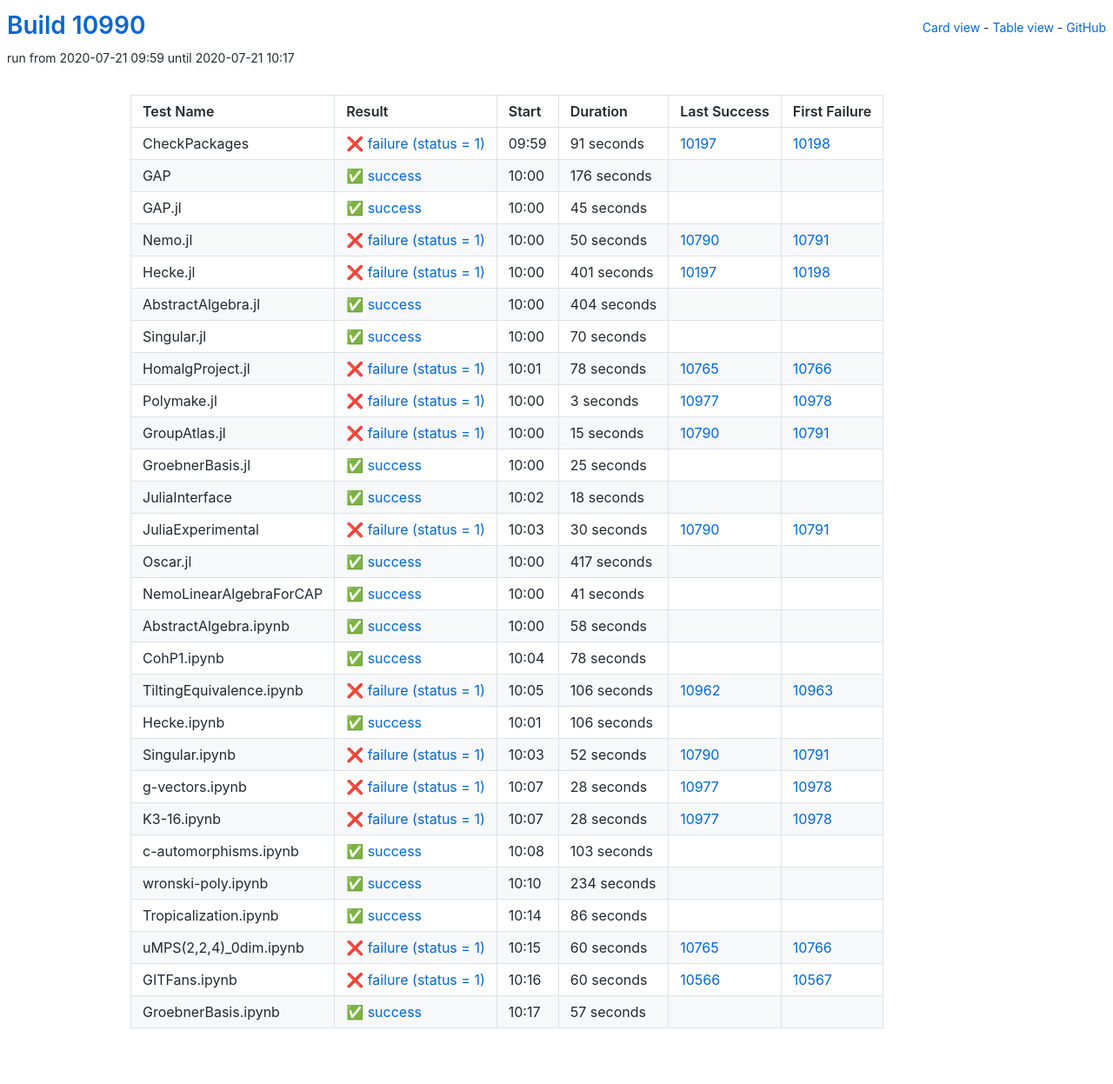
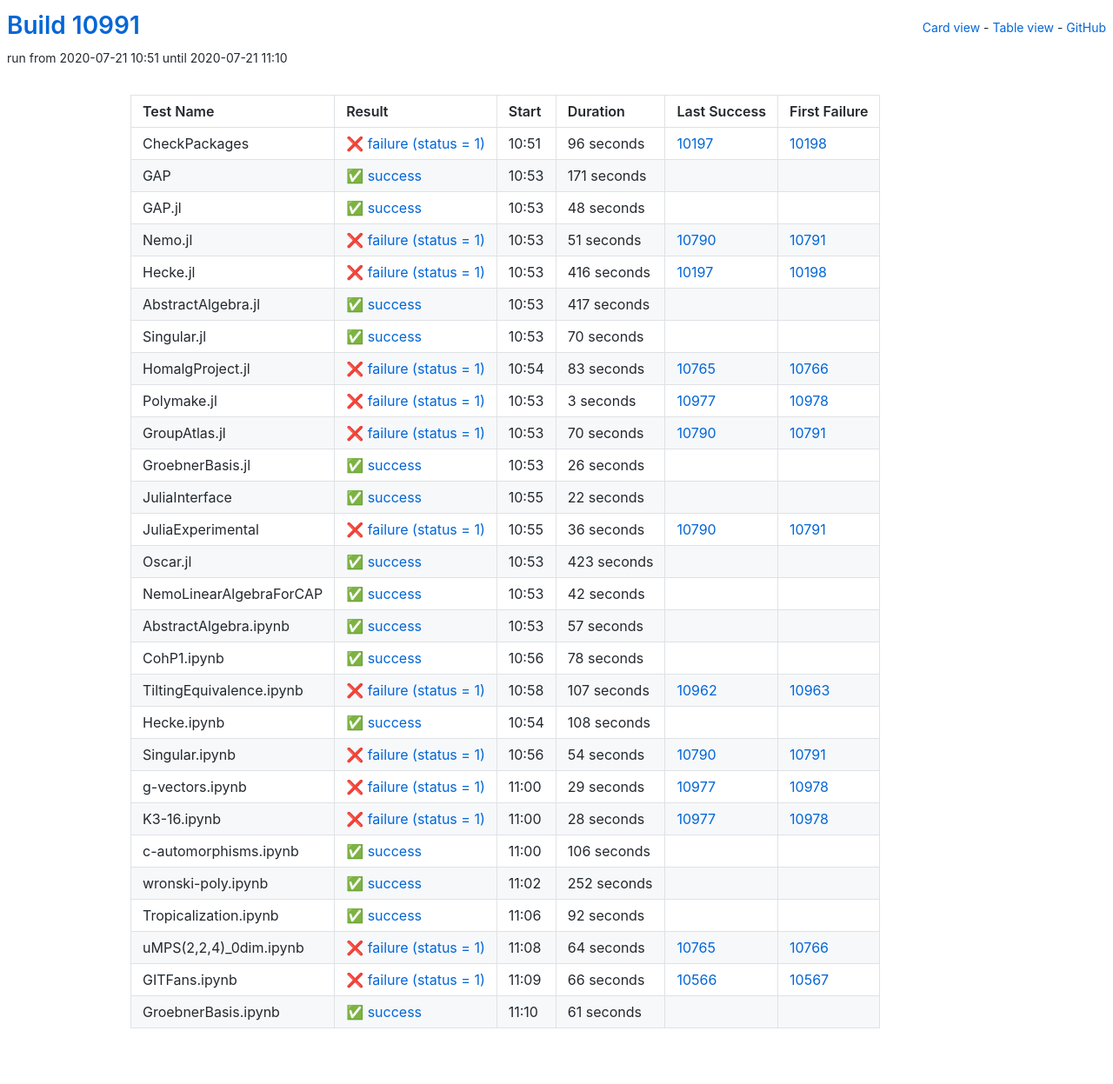
Before and after one commit to oscar-system/oscar-ci-status, a Jekyll site: the page built from table.html, in a window 1280 px wide. Shown: the whole page at 87% size. Built offline with Jekyll 4.4.1, drawn with Linux system fonts in a browser that asks for light colours.

Commit message:
Build #10991

```diff
--- a/_data/ci.yml
+++ b/_data/ci.yml
@@ -1,6 +1,6 @@
 ---
-build: 10990
-build_url: https://oscarci.mathematik.uni-kl.de/job/oscar/10990/
+build: 10991
+build_url: https://oscarci.mathematik.uni-kl.de/job/oscar/10991/
 job: oscar
 organization: oscar-system
 repo: oscar-ci-status
@@ -8,80 +8,80 @@
 tests:
 - name: CheckPackages
   id: checkpackages
-  log: https://oscarci.mathematik.uni-kl.de/job/oscar/10990/artifact/logs/build-10990/CheckPackages.log
-  start: 2020-07-21 09:59
+  log: https://oscarci.mathematik.uni-kl.de/job/oscar/10991/artifact/logs/build-10991/CheckPackages.log
+  start: 2020-07-21 10:51
   success: false
   exitcode: 1
   status: failure
-  duration: 91
+  duration: 96
   last_success: 10197
   last_success_url: https://oscarci.mathematik.uni-kl.de/job/oscar/10197/
   first_failure: 10198
   first_failure_url: https://oscarci.mathematik.uni-kl.de/job/oscar/10198/
 - name: GAP
   id: gap
-  log: https://oscarci.mathematik.uni-kl.de/job/oscar/10990/artifact/logs/build-10990/GAP.log
-  start: 2020-07-21 10:00
+  log: https://oscarci.mathematik.uni-kl.de/job/oscar/10991/artifact/logs/build-10991/GAP.log
+  start: 2020-07-21 10:53
   success: true
   exitcode: 0
   status: success
-  duration: 176
+  duration: 171
   last_success: false
   last_success_url:
   first_failure: false
   first_failure_url:
 - name: GAP.jl
   id: gap-jl
-  log: https://oscarci.mathematik.uni-kl.de/job/oscar/10990/artifact/logs/build-10990/GAP.jl.log
-  start: 2020-07-21 10:00
+  log: https://oscarci.mathematik.uni-kl.de/job/oscar/10991/artifact/logs/build-10991/GAP.jl.log
+  start: 2020-07-21 10:53
   success: true
   exitcode: 0
   status: success
-  duration: 45
+  duration: 48
   last_success: false
   last_success_url:
   first_failure: false
   first_failure_url:
 - name: Nemo.jl
   id: nemo-jl
-  log: https://oscarci.mathematik.uni-kl.de/job/oscar/10990/artifact/logs/build-10990/Nemo.jl.log
-  start: 2020-07-21 10:00
+  log: https://oscarci.mathematik.uni-kl.de/job/oscar/10991/artifact/logs/build-10991/Nemo.jl.log
+  start: 2020-07-21 10:53
   success: false
   exitcode: 1
   status: failure
-  duration: 50
+  duration: 51
   last_success: 10790
   last_success_url: https://oscarci.mathematik.uni-kl.de/job/oscar/10790/
   first_failure: 10791
   first_failure_url: https://oscarci.mathematik.uni-kl.de/job/oscar/10791/
 - name: Hecke.jl
   id: hecke-jl
-  log: https://oscarci.mathematik.uni-kl.de/job/oscar/10990/artifact/logs/build-10990/Hecke.jl.log
-  start: 2020-07-21 10:00
+  log: https://oscarci.mathematik.uni-kl.de/job/oscar/10991/artifact/logs/build-10991/Hecke.jl.log
+  start: 2020-07-21 10:53
   success: false
   exitcode: 1
   status: failure
-  duration: 401
+  duration: 416
   last_success: 10197
   last_success_url: https://oscarci.mathematik.uni-kl.de/job/oscar/10197/
   first_failure: 10198
   first_failure_url: https://oscarci.mathematik.uni-kl.de/job/oscar/10198/
 - name: AbstractAlgebra.jl
   id: abstractalgebra-jl
-  log: https://oscarci.mathematik.uni-kl.de/job/oscar/10990/artifact/logs/build-10990/AbstractAlgebra.jl.log
-  start: 2020-07-21 10:00
+  log: https://oscarci.mathematik.uni-kl.de/job/oscar/10991/artifact/logs/build-10991/AbstractAlgebra.jl.log
+  start: 2020-07-21 10:53
   success: true
   exitcode: 0
   status: success
-  duration: 404
+  duration: 417
   last_success: false
   last_success_url:
   first_failure: false
   first_failure_url:
 - name: Singular.jl
   id: singular-jl
-  log: https://oscarci.mathematik.uni-kl.de/job/oscar/10990/artifact/logs/build-10990/Singular.jl.log
-  start: 2020-07-21 10:00
+  log: https://oscarci.mathematik.uni-kl.de/job/oscar/10991/artifact/logs/build-10991/Singular.jl.log
+  start: 2020-07-21 10:53
   success: true
   exitcode: 0
   status: success
@@ -92,20 +92,20 @@
   first_failure_url:
 - name: HomalgProject.jl
   id: homalgproject-jl
-  log: https://oscarci.mathematik.uni-kl.de/job/oscar/10990/artifact/logs/build-10990/HomalgProject.jl.log
-  start: 2020-07-21 10:01
+  log: https://oscarci.mathematik.uni-kl.de/job/oscar/10991/artifact/logs/build-10991/HomalgProject.jl.log
+  start: 2020-07-21 10:54
   success: false
   exitcode: 1
   status: failure
-  duration: 78
+  duration: 83
   last_success: 10765
   last_success_url: https://oscarci.mathematik.uni-kl.de/job/oscar/10765/
   first_failure: 10766
   first_failure_url: https://oscarci.mathematik.uni-kl.de/job/oscar/10766/
 - name: Polymake.jl
   id: polymake-jl
-  log: https://oscarci.mathematik.uni-kl.de/job/oscar/10990/artifact/logs/build-10990/Polymake.jl.log
-  start: 2020-07-21 10:00
+  log: https://oscarci.mathematik.uni-kl.de/job/oscar/10991/artifact/logs/build-10991/Polymake.jl.log
+  start: 2020-07-21 10:53
   success: false
   exitcode: 1
   status: failure
@@ -116,92 +116,92 @@
   first_failure_url: https://oscarci.mathematik.uni-kl.de/job/oscar/10978/
 - name: GroupAtlas.jl
   id: groupatlas-jl
-  log: https://oscarci.mathematik.uni-kl.de/job/oscar/10990/artifact/logs/build-10990/GroupAtlas.jl.log
-  start: 2020-07-21 10:00
+  log: https://oscarci.mathematik.uni-kl.de/job/oscar/10991/artifact/logs/build-10991/GroupAtlas.jl.log
+  start: 2020-07-21 10:53
   success: false
   exitcode: 1
   status: failure
-  duration: 15
+  duration: 70
   last_success: 10790
   last_success_url: https://oscarci.mathematik.uni-kl.de/job/oscar/10790/
   first_failure: 10791
   first_failure_url: https://oscarci.mathematik.uni-kl.de/job/oscar/10791/
 - name: GroebnerBasis.jl
   id: groebnerbasis-jl
-  log: https://oscarci.mathematik.uni-kl.de/job/oscar/10990/artifact/logs/build-10990/GroebnerBasis.jl.log
-  start: 2020-07-21 10:00
+  log: https://oscarci.mathematik.uni-kl.de/job/oscar/10991/artifact/logs/build-10991/GroebnerBasis.jl.log
+  start: 2020-07-21 10:53
   success: true
   exitcode: 0
   status: success
-  duration: 25
+  duration: 26
   last_success: false
   last_success_url:
   first_failure: false
   first_failure_url:
 - name: JuliaInterface
   id: juliainterface
-  log: https://oscarci.mathematik.uni-kl.de/job/oscar/10990/artifact/logs/build-10990/JuliaInterface.log
-  start: 2020-07-21 10:02
+  log: https://oscarci.mathematik.uni-kl.de/job/oscar/10991/artifact/logs/build-10991/JuliaInterface.log
+  start: 2020-07-21 10:55
   success: true
   exitcode: 0
   status: success
-  duration: 18
+  duration: 22
   last_success: false
   last_success_url:
   first_failure: false
   first_failure_url:
 - name: JuliaExperimental
   id: juliaexperimental
-  log: https://oscarci.mathematik.uni-kl.de/job/oscar/10990/artifact/logs/build-10990/JuliaExperimental.log
-  start: 2020-07-21 10:03
+  log: https://oscarci.mathematik.uni-kl.de/job/oscar/10991/artifact/logs/build-10991/JuliaExperimental.log
+  start: 2020-07-21 10:55
   success: false
   exitcode: 1
   status: failure
-  duration: 30
+  duration: 36
   last_success: 10790
   last_success_url: https://oscarci.mathematik.uni-kl.de/job/oscar/10790/
   first_failure: 10791
   first_failure_url: https://oscarci.mathematik.uni-kl.de/job/oscar/10791/
 - name: Oscar.jl
   id: oscar-jl
-  log: https://oscarci.mathematik.uni-kl.de/job/oscar/10990/artifact/logs/build-10990/Oscar.jl.log
-  start: 2020-07-21 10:00
+  log: https://oscarci.mathematik.uni-kl.de/job/oscar/10991/artifact/logs/build-10991/Oscar.jl.log
+  start: 2020-07-21 10:53
   success: true
   exitcode: 0
   status: success
-  duration: 417
+  duration: 423
   last_success: false
   last_success_url:
   first_failure: false
   first_failure_url:
 - name: NemoLinearAlgebraForCAP
   id: nemolinearalgebraforcap
-  log: https://oscarci.mathematik.uni-kl.de/job/oscar/10990/artifact/logs/build-10990/NemoLinearAlgebraForCAP.log
-  start: 2020-07-21 10:00
+  log: https://oscarci.mathematik.uni-kl.de/job/oscar/10991/artifact/logs/build-10991/NemoLinearAlgebraForCAP.log
+  start: 2020-07-21 10:53
   success: true
   exitcode: 0
   status: success
-  duration: 41
+  duration: 42
   last_success: false
   last_success_url:
   first_failure: false
   first_failure_url:
 - name: AbstractAlgebra.ipynb
   id: abstractalgebra-ipynb
-  log: https://oscarci.mathematik.uni-kl.de/job/oscar/10990/artifact/logs/build-10990/AbstractAlgebra.ipynb.log
-  start: 2020-07-21 10:00
+  log: https://oscarci.mathematik.uni-kl.de/job/oscar/10991/artifact/logs/build-10991/AbstractAlgebra.ipynb.log
+  start: 2020-07-21 10:53
   success: true
   exitcode: 0
   status: success
-  duration: 58
+  duration: 57
   last_success: false
   last_success_url:
   first_failure: false
   first_failure_url:
 - name: CohP1.ipynb
   id: cohp1-ipynb
-  log: https://oscarci.mathematik.uni-kl.de/job/oscar/10990/artifact/logs/build-10990/CohP1.ipynb.log
-  start: 2020-07-21 10:04
+  log: https://oscarci.mathematik.uni-kl.de/job/oscar/10991/artifact/logs/build-10991/CohP1.ipynb.log
+  start: 2020-07-21 10:56
   success: true
   exitcode: 0
   status: success
@@ -212,56 +212,56 @@
   first_failure_url:
 - name: TiltingEquivalence.ipynb
   id: tiltingequivalence-ipynb
-  log: https://oscarci.mathematik.uni-kl.de/job/oscar/10990/artifact/logs/build-10990/TiltingEquivalence.ipynb.log
-  start: 2020-07-21 10:05
+  log: https://oscarci.mathematik.uni-kl.de/job/oscar/10991/artifact/logs/build-10991/TiltingEquivalence.ipynb.log
+  start: 2020-07-21 10:58
   success: false
   exitcode: 1
   status: failure
-  duration: 106
+  duration: 107
   last_success: 10962
   last_success_url: https://oscarci.mathematik.uni-kl.de/job/oscar/10962/
   first_failure: 10963
   first_failure_url: https://oscarci.mathematik.uni-kl.de/job/oscar/10963/
 - name: Hecke.ipynb
   id: hecke-ipynb
-  log: https://oscarci.mathematik.uni-kl.de/job/oscar/10990/artifact/logs/build-10990/Hecke.ipynb.log
-  start: 2020-07-21 10:01
+  log: https://oscarci.mathematik.uni-kl.de/job/oscar/10991/artifact/logs/build-10991/Hecke.ipynb.log
+  start: 2020-07-21 10:54
   success: true
   exitcode: 0
   status: success
-  duration: 106
+  duration: 108
   last_success: false
   last_success_url:
   first_failure: false
   first_failure_url:
 - name: Singular.ipynb
   id: singular-ipynb
-  log: https://oscarci.mathematik.uni-kl.de/job/oscar/10990/artifact/logs/build-10990/Singular.ipynb.log
-  start: 2020-07-21 10:03
+  log: https://oscarci.mathematik.uni-kl.de/job/oscar/10991/artifact/logs/build-10991/Singular.ipynb.log
+  start: 2020-07-21 10:56
   success: false
   exitcode: 1
   status: failure
-  duration: 52
+  duration: 54
   last_success: 10790
   last_success_url: https://oscarci.mathematik.uni-kl.de/job/oscar/10790/
   first_failure: 10791
   first_failure_url: https://oscarci.mathematik.uni-kl.de/job/oscar/10791/
 - name: g-vectors.ipynb
   id: g-vectors-ipynb
-  log: https://oscarci.mathematik.uni-kl.de/job/oscar/10990/artifact/logs/build-10990/g-vectors.ipynb.log
-  start: 2020-07-21 10:07
+  log: https://oscarci.mathematik.uni-kl.de/job/oscar/10991/artifact/logs/build-10991/g-vectors.ipynb.log
+  start: 2020-07-21 11:00
   success: false
   exitcode: 1
   status: failure
-  duration: 28
+  duration: 29
   last_success: 10977
   last_success_url: https://oscarci.mathematik.uni-kl.de/job/oscar/10977/
   first_failure: 10978
   first_failure_url: https://oscarci.mathematik.uni-kl.de/job/oscar/10978/
 - name: K3-16.ipynb
   id: k3-16-ipynb
-  log: https://oscarci.mathematik.uni-kl.de/job/oscar/10990/artifact/logs/build-10990/K3-16.ipynb.log
-  start: 2020-07-21 10:07
+  log: https://oscarci.mathematik.uni-kl.de/job/oscar/10991/artifact/logs/build-10991/K3-16.ipynb.log
+  start: 2020-07-21 11:00
   success: false
   exitcode: 1
   status: failure
@@ -272,72 +272,72 @@
   first_failure_url: https://oscarci.mathematik.uni-kl.de/job/oscar/10978/
 - name: c-automorphisms.ipynb
   id: c-automorphisms-ipynb
-  log: https://oscarci.mathematik.uni-kl.de/job/oscar/10990/artifact/logs/build-10990/c-automorphisms.ipynb.log
-  start: 2020-07-21 10:08
+  log: https://oscarci.mathematik.uni-kl.de/job/oscar/10991/artifact/logs/build-10991/c-automorphisms.ipynb.log
+  start: 2020-07-21 11:00
   success: true
   exitcode: 0
   status: success
-  duration: 103
+  duration: 106
   last_success: false
   last_success_url:
   first_failure: false
   first_failure_url:
 - name: wronski-poly.ipynb
   id: wronski-poly-ipynb
-  log: https://oscarci.mathematik.uni-kl.de/job/oscar/10990/artifact/logs/build-10990/wronski-poly.ipynb.log
-  start: 2020-07-21 10:10
+  log: https://oscarci.mathematik.uni-kl.de/job/oscar/10991/artifact/logs/build-10991/wronski-poly.ipynb.log
+  start: 2020-07-21 11:02
   success: true
   exitcode: 0
   status: success
-  duration: 234
+  duration: 252
   last_success: false
   last_success_url:
   first_failure: false
   first_failure_url:
 - name: Tropicalization.ipynb
   id: tropicalization-ipynb
-  log: https://oscarci.mathematik.uni-kl.de/job/oscar/10990/artifact/logs/build-10990/Tropicalization.ipynb.log
-  start: 2020-07-21 10:14
+  log: https://oscarci.mathematik.uni-kl.de/job/oscar/10991/artifact/logs/build-10991/Tropicalization.ipynb.log
+  start: 2020-07-21 11:06
   success: true
   exitcode: 0
   status: success
-  duration: 86
+  duration: 92
   last_success: false
   last_success_url:
   first_failure: false
   first_failure_url:
 - name: uMPS(2,2,4)_0dim.ipynb
   id: umps-2-2-4-0dim-ipynb
-  log: https://oscarci.mathematik.uni-kl.de/job/oscar/10990/artifact/logs/build-10990/uMPS-2-2-4-_0dim.ipynb.log
-  start: 2020-07-21 10:15
+  log: https://oscarci.mathematik.uni-kl.de/job/oscar/10991/artifact/logs/build-10991/uMPS-2-2-4-_0dim.ipynb.log
+  start: 2020-07-21 11:08
   success: false
   exitcode: 1
   status: failure
-  duration: 60
+  duration: 64
   last_success: 10765
   last_success_url: https://oscarci.mathematik.uni-kl.de/job/oscar/10765/
   first_failure: 10766
   first_failure_url: https://oscarci.mathematik.uni-kl.de/job/oscar/10766/
 - name: GITFans.ipynb
   id: gitfans-ipynb
-  log: https://oscarci.mathematik.uni-kl.de/job/oscar/10990/artifact/logs/build-10990/GITFans.ipynb.log
-  start: 2020-07-21 10:16
+  log: https://oscarci.mathematik.uni-kl.de/job/oscar/10991/artifact/logs/build-10991/GITFans.ipynb.log
+  start: 2020-07-21 11:09
   success: false
   exitcode: 1
   status: failure
-  duration: 60
+  duration: 66
   last_success: 10566
   last_success_url: https://oscarci.mathematik.uni-kl.de/job/oscar/10566/
   first_failure: 10567
   first_failure_url: https://oscarci.mathematik.uni-kl.de/job/oscar/10567/
 - name: GroebnerBasis.ipynb
   id: groebnerbasis-ipynb
-  log: https://oscarci.mathematik.uni-kl.de/job/oscar/10990/artifact/logs/build-10990/GroebnerBasis.ipynb.log
-  start: 2020-07-21 10:17
+  log: https://oscarci.mathematik.uni-kl.de/job/oscar/10991/artifact/logs/build-10991/GroebnerBasis.ipynb.log
+  start: 2020-07-21 11:10
   success: true
   exitcode: 0
   status: success
-  duration: 57
+  duration: 61
   last_success: false
   last_success_url:
   first_failure: false
```
Also changed, not shown: README.md.
